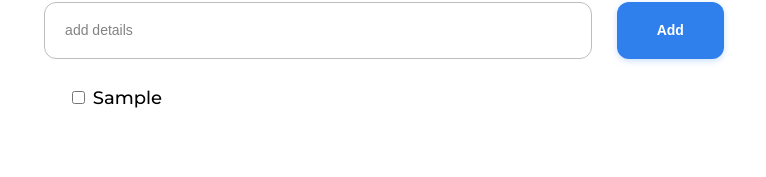
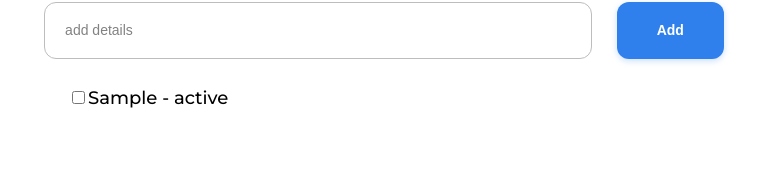
Before and after one commit to krishee107/DEVCHALLENGE-TODO, a React (Vite) app: page / in a window 1280 px wide. Both pictures are taken after typing "Sample" into the empty fields and a click on the button "Add". Shown: the part 123-300 px from the top of the page, without its empty margins (256-1022 px from the left). Built offline with nearby package versions, Linux system fonts and the light colour scheme.

Commit message:
Modificar el status active/completed de las tareas al pulsar el checkbox

```diff
--- a/package.json
+++ b/package.json
@@ -10,7 +10,8 @@
   },
   "dependencies": {
     "react": "^18.2.0",
-    "react-dom": "^18.2.0"
+    "react-dom": "^18.2.0",
+    "uuid": "^9.0.0"
   },
   "devDependencies": {
     "@types/react": "^18.0.28",
--- a/src/App.jsx
+++ b/src/App.jsx
@@ -7,15 +7,25 @@ import Task from "./components/Task/Task";
 const App = () => {
   const [tasks, setTasks] = useState(JSON.parse(localStorage.getItem('tasks')) || []);
 
+  /* Añadir una tarea */
   const addTask = (newTask) => {
-    console.log("ENTRA")
     setTasks([...tasks, newTask]);
   }
-
   useEffect(() => {
     localStorage.setItem('tasks', JSON.stringify(tasks));
   }, [tasks]);
 
+  /* Completar/Descompletar una tarea */
+  const handleStatus = (id, status) => {
+    const newTasks = tasks.map(t => {
+      if (t.id === id) {
+        return { ...t, status: status };
+      } else {
+        return t;
+      }
+    });
+    setTasks(newTasks);
+  }
   return (
     <div className="todo-app">
       <h1>#todo</h1>
@@ -25,7 +35,7 @@ const App = () => {
 
         <div className="taskList">
           {tasks.map((task, index) => (
-            <Task task={task} key={index} />
+            <Task task={task} key={index} handle={handleStatus} />
           ))}
         </div>
       </div>
--- a/src/components/AddForm/AddForm.jsx
+++ b/src/components/AddForm/AddForm.jsx
@@ -1,8 +1,11 @@
 import { useState } from 'react';
+import { v4 as uuid } from 'uuid';
+
 import './AddForm.css';
 
 const AddForm = (props) => {
   const [task, setTask] = useState({
+    id: uuid(),
     title: '',
     status: 'active',
   });
@@ -19,6 +22,7 @@ const AddForm = (props) => {
     event.preventDefault();
     props.addTask(task);
     setTask({
+      id: uuid(),
       title: '',
       status: 'active',
     });
--- a/src/components/Task/Task.jsx
+++ b/src/components/Task/Task.jsx
@@ -1,13 +1,19 @@
 import './Task.css';
 
-const Task = ({ task }) => {
+const Task = ({ task, handle }) => {
+
+  const changeStatus = () => {
+    const status = task.status === 'active' ? 'completed' : 'active';
+    handle(task.id, status);
+  }
+
   return (
     <div className="task">
       <label>
-        <input type="checkbox" className='checkDone' /> {task.title}
+        <input type="checkbox" className='checkDone' onClick={changeStatus} />{task.title} - {task.status}
       </label>
     </div>
   )
 }
 
-export default Task
+export default Task;
```
Also changed, not shown: 1 other file (tests, documents, lock files or other folders).
